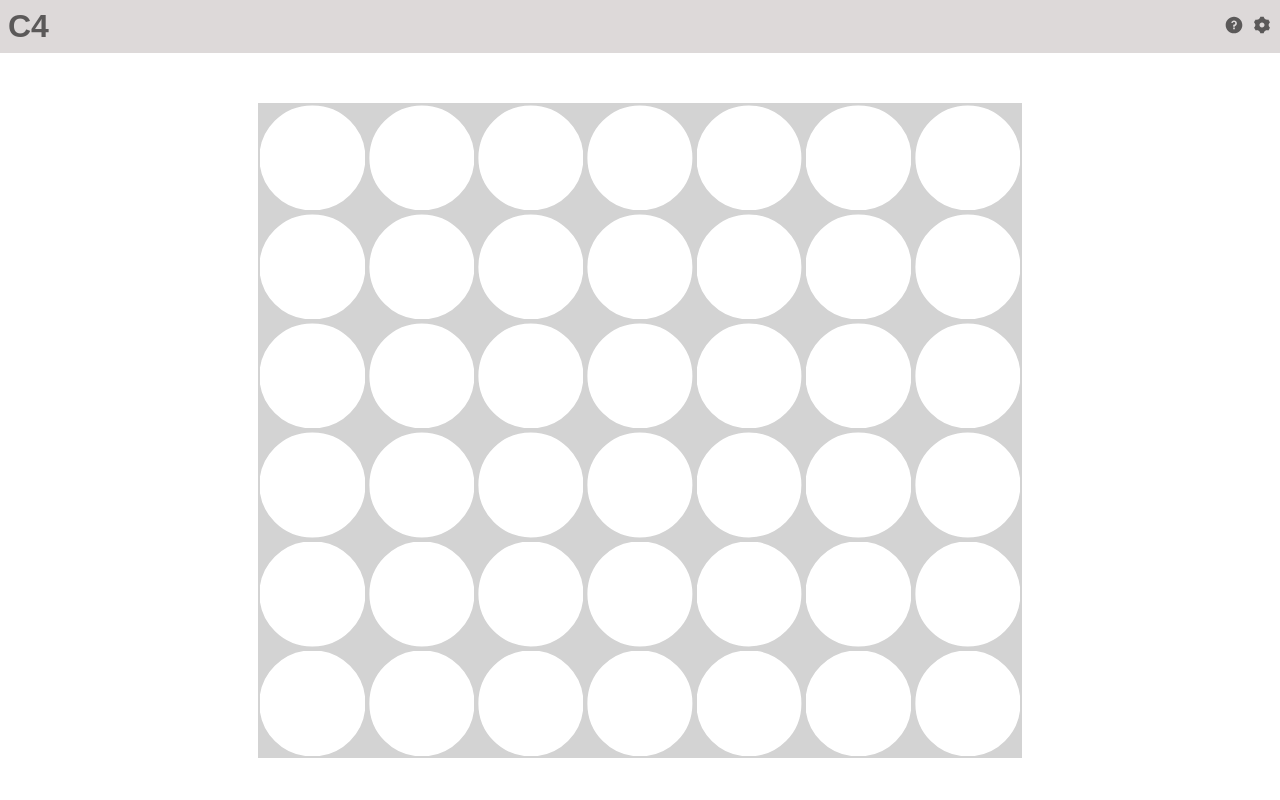
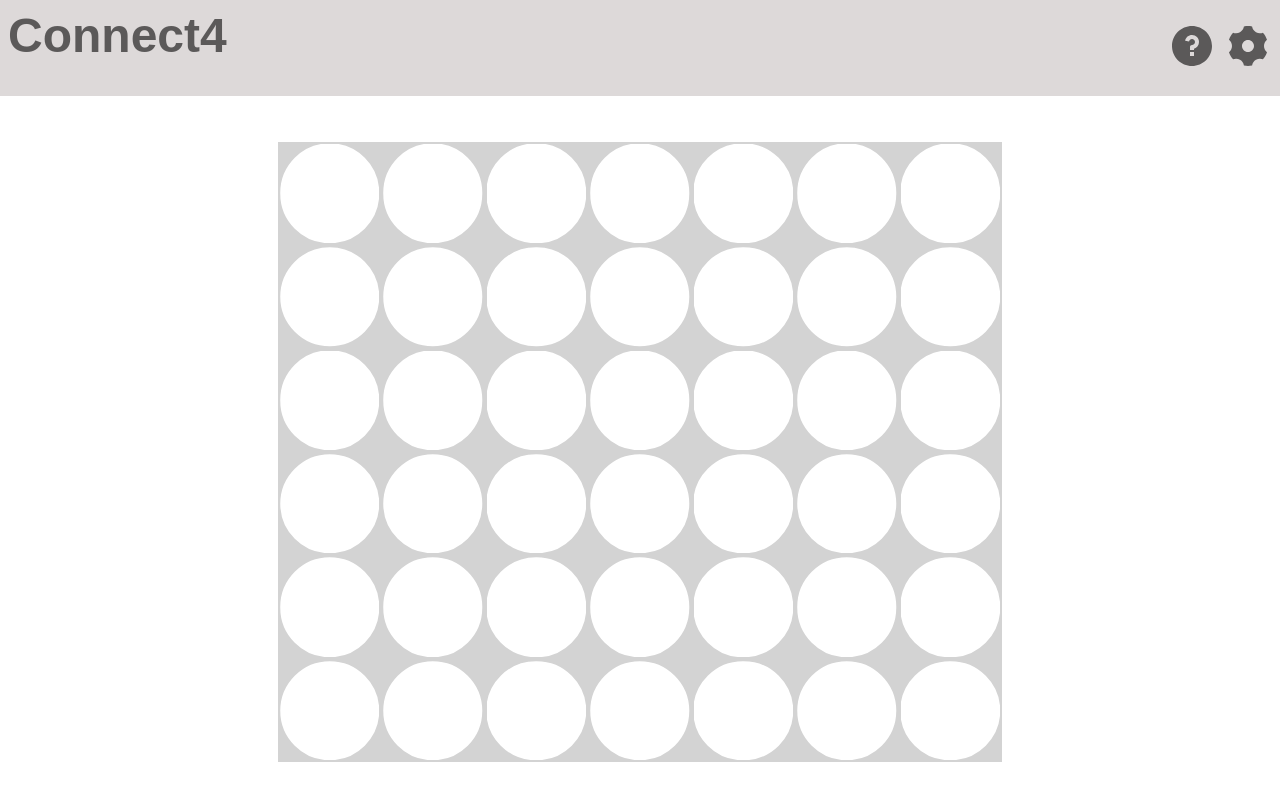
Before and after one commit to Kailashnath-NC/connect4, a React (Vite) app: page / in a window 1280 px wide. Built offline with nearby package versions, Linux system fonts and the light colour scheme.

Commit message:
style: style navbar for larger screens

```diff
--- a/src/components/navbar/index.tsx
+++ b/src/components/navbar/index.tsx
@@ -9,8 +9,8 @@ export default function Navbar() {
             xmlns="http://www.w3.org/2000/svg"
             viewBox="0 0 24 24"
             fill="currentColor"
-            width="20px"
-            height="20px"
+            // width="20px"
+            // height="20px"
           >
             <path d="M12 22C6.47715 22 2 17.5228 2 12C2 6.47715 6.47715 2 12 2C17.5228 2 22 6.47715 22 12C22 17.5228 17.5228 22 12 22ZM11 15V17H13V15H11ZM13 13.3551C14.4457 12.9248 15.5 11.5855 15.5 10C15.5 8.067 13.933 6.5 12 6.5C10.302 6.5 8.88637 7.70919 8.56731 9.31346L10.5288 9.70577C10.6656 9.01823 11.2723 8.5 12 8.5C12.8284 8.5 13.5 9.17157 13.5 10C13.5 10.8284 12.8284 11.5 12 11.5C11.4477 11.5 11 11.9477 11 12.5V14H13V13.3551Z"></path>
           </svg>
@@ -20,8 +20,8 @@ export default function Navbar() {
             xmlns="http://www.w3.org/2000/svg"
             viewBox="0 0 24 24"
             fill="currentColor"
-            width="20px"
-            height="20px"
+            // width="20px"
+            // height="20px"
           >
             <path d="M9.95401 2.2106C11.2876 1.93144 12.6807 1.92263 14.0449 2.20785C14.2219 3.3674 14.9048 4.43892 15.9997 5.07103C17.0945 5.70313 18.364 5.75884 19.4566 5.3323C20.3858 6.37118 21.0747 7.58203 21.4997 8.87652C20.5852 9.60958 19.9997 10.736 19.9997 11.9992C19.9997 13.2632 20.5859 14.3902 21.5013 15.1232C21.29 15.7636 21.0104 16.3922 20.6599 16.9992C20.3094 17.6063 19.9049 18.1627 19.4559 18.6659C18.3634 18.2396 17.0943 18.2955 15.9997 18.9274C14.9057 19.559 14.223 20.6294 14.0453 21.7879C12.7118 22.067 11.3187 22.0758 9.95443 21.7906C9.77748 20.6311 9.09451 19.5595 7.99967 18.9274C6.90484 18.2953 5.63539 18.2396 4.54272 18.6662C3.61357 17.6273 2.92466 16.4164 2.49964 15.1219C3.41412 14.3889 3.99968 13.2624 3.99968 11.9992C3.99968 10.7353 3.41344 9.60827 2.49805 8.87524C2.70933 8.23482 2.98894 7.60629 3.33942 6.99923C3.68991 6.39217 4.09443 5.83576 4.54341 5.33257C5.63593 5.75881 6.90507 5.703 7.99967 5.07103C9.09364 4.43942 9.7764 3.3691 9.95401 2.2106ZM11.9997 14.9992C13.6565 14.9992 14.9997 13.6561 14.9997 11.9992C14.9997 10.3424 13.6565 8.99923 11.9997 8.99923C10.3428 8.99923 8.99967 10.3424 8.99967 11.9992C8.99967 13.6561 10.3428 14.9992 11.9997 14.9992Z"></path>
           </svg>
--- a/src/index.css
+++ b/src/index.css
@@ -1,3 +1,11 @@
+#root {
+    --font-size-sm: 2rem;
+    --font-size-lg: 3rem;
+
+    width: 100%;
+    height: 100%;
+}
+
 * {
     margin: 0;
     padding: 0;
@@ -15,10 +23,6 @@ body {
     font-family: Arial, Helvetica, sans-serif;
 }
 
-#root {
-    width: 100%;
-    height: 100%;
-}
 
 .app {
     display: flex;
@@ -36,16 +40,14 @@ body {
 }
 
 .logo {
-    font-size: 2rem;
+    font-size: var(--font-size-sm);
     font-weight: 800;
+    color: #00000096;
 }
 
 .logo-lg {
     display: none;
-}
-
-.logo-sm {
-    color: #00000096;
+    font-size: var(--font-size-lg);
 }
 
 .user-aid {
@@ -55,9 +57,13 @@ body {
     justify-content: center;
 }
 
-.user-aid>* {
+.user-aid>div {
     cursor: pointer;
     color: #00000096;
+}
+
+.user-aid>div>svg {
+    width: var(--font-size-sm);
 }
 
 .playscreen {
@@ -168,4 +174,29 @@ body {
         width: unset;
         height: calc(80% + 4rem);
     }
+
+    .navbar {
+        height: 6rem;
+    }
+
+    .logo-lg {
+        display: flex;
+    }
+
+    .logo-sm {
+        display: none;
+    }
+
+    .user-aid>div>svg {
+        width: var(--font-size-lg);
+    }
+
+    .notice {
+        font-size: var(--font-size-lg);
+        padding: 1.5rem;
+    }
+
+    .notice>button {
+        font-size: var(--font-size-sm);
+    }
 }
```
